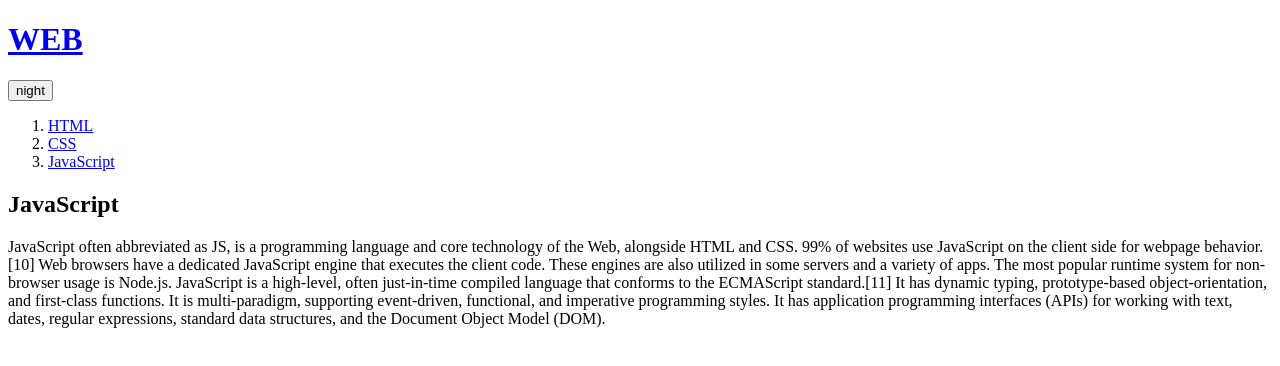
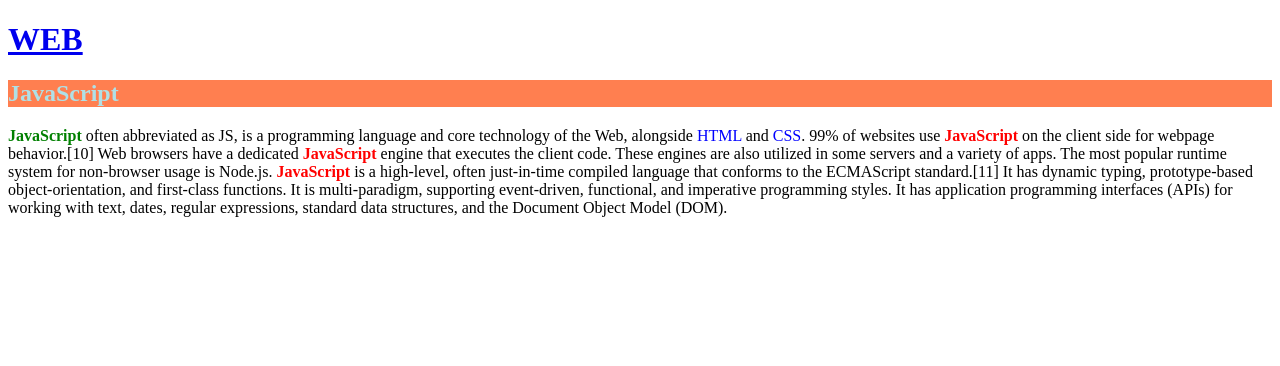
Before and after one commit to GDSC-DEU/Web-Basic-Study-23-24, a plain HTML site: page yoojin/html/3.html in a window 1280 px wide. Drawn offline with Linux system fonts and the light colour scheme.

Commit message:
Revert "js(12강~23강)"
This reverts commit 55077a29288367adb716333d65154c28ff9c0acc.

```diff
--- a/yoojin/html/3.html
+++ b/yoojin/html/3.html
@@ -1,65 +1,38 @@
 <!DOCTYPE html>
 <html>
   <head>
-    <title>WEB1 - JavaScript</title>
-    <meta charset="utf-8" />
+    <style>
+      .js {
+        font-weight: bold;
+        color: red;
+      }
+      #first {
+        color: green;
+      }
+      span {
+        color: blue;
+      }
+    </style>
   </head>
   <body>
     <h1><a href="index.html">WEB</a></h1>
-
-    <input
-      type="button"
-      value="night"
-      onclick="
-      var target= document.querySelector('body');
-    if(this.value==='night'){
-     target.style.background='black';
-     target.style.color='white';
-     this.value='day';
-
-     var alist = document.querySelectorAll('a');
-     var i =0;
-     while(i<alist.length){
-      alist[i].style.color = 'powderblue';
-      i=i+1;
-     }
-
-    }
-    else{
-   target.style.background='white';
-   target.style.color='black';
-     this.value='night';
-
-     var alist = document.querySelectorAll('a');
-     var i =0;
-     while(i<alist.length){
-      alist[i].style.color = 'blue';
-      i=i+1;
-     }
-    }
-  "
-    />
-
-    <ol>
-      <li><a href="1.html">HTML</a></li>
-      <li><a href="2.html">CSS</a></li>
-      <li><a href="3.html">JavaScript</a></li>
-    </ol>
-    <h2>JavaScript</h2>
+    <h2 style="background-color: coral; color: powderblue">JavaScript</h2>
     <p>
-      JavaScript often abbreviated as JS, is a programming language and core
-      technology of the Web, alongside HTML and CSS. 99% of websites use
-      JavaScript on the client side for webpage behavior.[10] Web browsers have
-      a dedicated JavaScript engine that executes the client code. These engines
-      are also utilized in some servers and a variety of apps. The most popular
-      runtime system for non-browser usage is Node.js. JavaScript is a
-      high-level, often just-in-time compiled language that conforms to the
-      ECMAScript standard.[11] It has dynamic typing, prototype-based
-      object-orientation, and first-class functions. It is multi-paradigm,
-      supporting event-driven, functional, and imperative programming styles. It
-      has application programming interfaces (APIs) for working with text,
-      dates, regular expressions, standard data structures, and the Document
-      Object Model (DOM).
+      <span id="first" class="js">JavaScript</span> often abbreviated as JS, is
+      a programming language and core technology of the Web, alongside
+      <span>HTML</span> and <span>CSS</span>. 99% of websites use
+      <span class="js">JavaScript</span> on the client side for webpage
+      behavior.[10] Web browsers have a dedicated
+      <span class="js">JavaScript</span> engine that executes the client code.
+      These engines are also utilized in some servers and a variety of apps. The
+      most popular runtime system for non-browser usage is Node.js.
+      <span class="js">JavaScript</span> is a high-level, often just-in-time
+      compiled language that conforms to the ECMAScript standard.[11] It has
+      dynamic typing, prototype-based object-orientation, and first-class
+      functions. It is multi-paradigm, supporting event-driven, functional, and
+      imperative programming styles. It has application programming interfaces
+      (APIs) for working with text, dates, regular expressions, standard data
+      structures, and the Document Object Model (DOM).
     </p>
   </body>
 </html>
```
Also changed, not shown: yoojin/ex5.html (deleted, +0 -28 lines), yoojin/html/ex4.html (deleted, +0 -26 lines), yoojin/html/ex6.html (deleted, +0 -30 lines), yoojin/html/ex7.html (deleted, +0 -21 lines), yoojin/html/ex8.html (deleted, +0 -22 lines).
